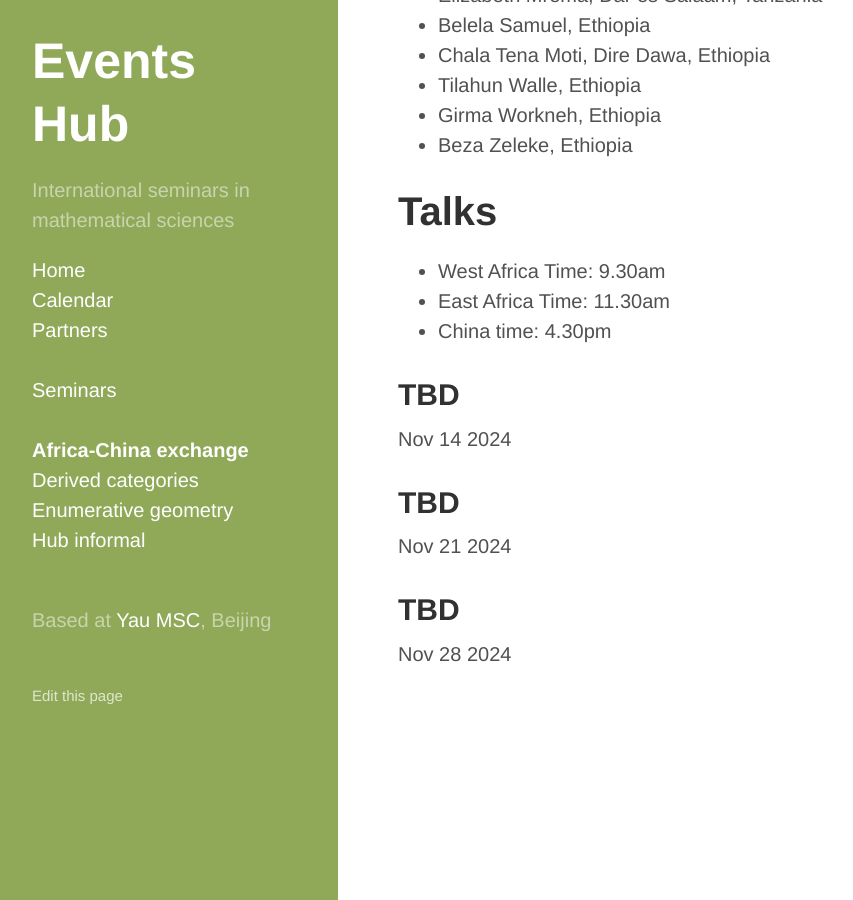
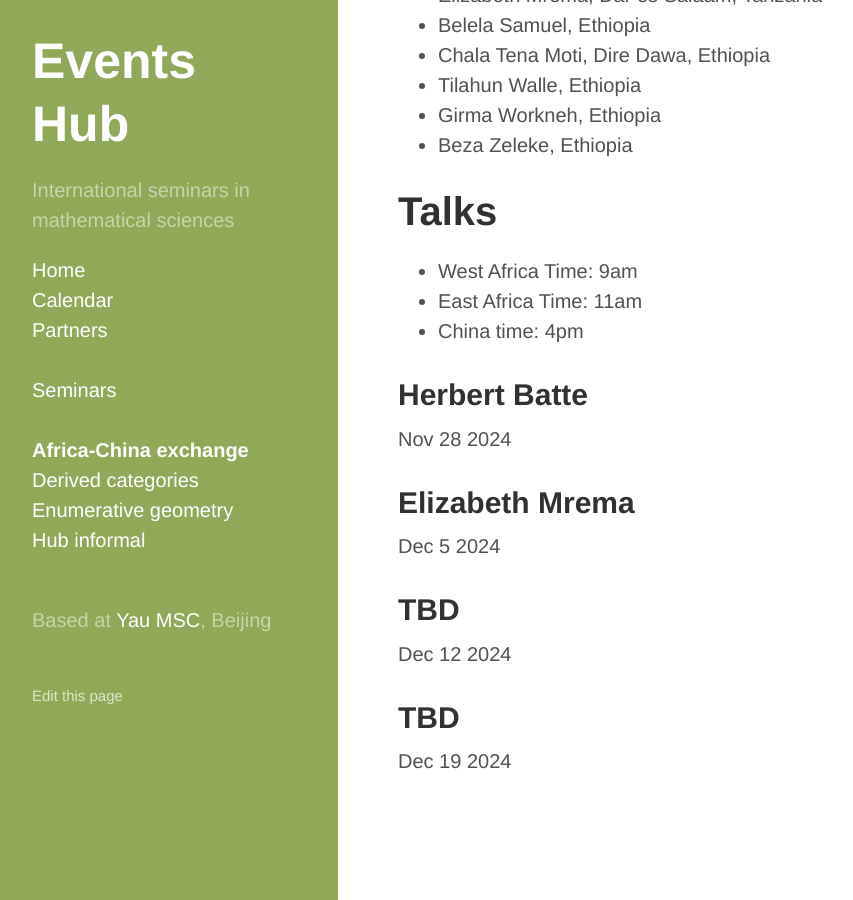
Before and after one commit to yau-msc-events/yau-msc-events.github.io, a Jekyll site: the page built from seminar-ac.md, in a window 1280 px wide and 900 px high, scrolled down 788 px. Shown: the whole window, without its empty margins (2-855 px from the left). Built offline with Jekyll 4.4.1, drawn with Linux system fonts in a browser that asks for light colours.

Commit message:
Update seminar-ac.md

```diff
--- a/seminar-ac.md
+++ b/seminar-ac.md
@@ -34,18 +34,22 @@ We plan to use the following format, to promote conversation in online setting.
 
 # Talks
 
-* West Africa Time: 9.30am
-* East Africa Time: 11.30am
-* China time: 4.30pm
+* West Africa Time: 9am
+* East Africa Time: 11am
+* China time: 4pm
+
+## Herbert Batte
+
+Nov 28 2024
+
+## Elizabeth Mrema
+
+Dec 5 2024
 
 ## TBD
 
-Nov 14 2024
+Dec 12 2024
 
 ## TBD
 
-Nov 21 2024
-
-## TBD
-
-Nov 28 2024
+Dec 19 2024
```
